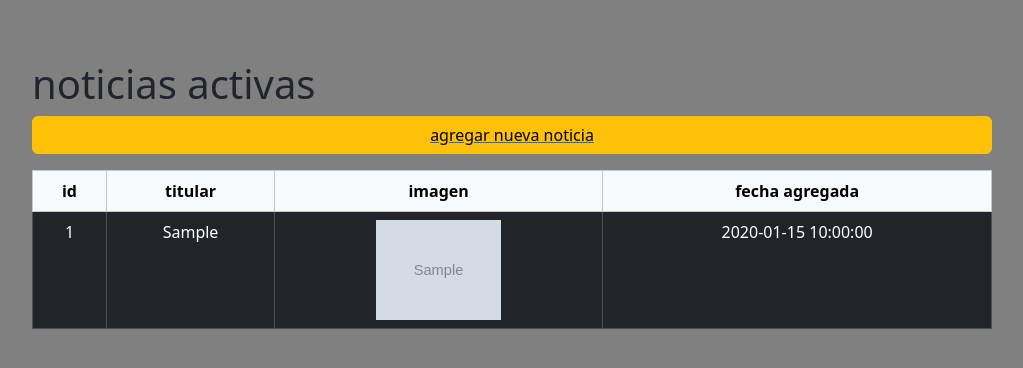
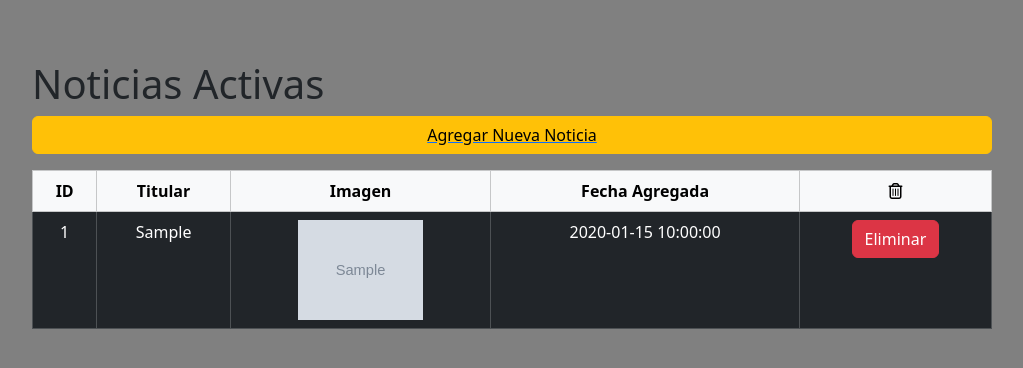
Before and after one commit to Jadenog/ferreteriaWEB, a PHP site: page /noticias.php in a window 1280 px wide. Shown: the part 141-509 px from the top of the page, without its empty margins (128-1151 px from the left). Run offline with PHP 8.4, Linux system fonts and the light colour scheme; tables that the repository leaves empty or names only in its code hold one stand-in row (values such as "Sample post"); grey boxes marked "Sample" are stand-in pictures; some libraries are stand-ins or nearby versions.

Commit message:
agregue al crud de noticias el boton de eliminar

```diff
--- a/noticias.php
+++ b/noticias.php
@@ -1,55 +1,60 @@
-<!-- link donde voy a tomar las noticias: https://www.fierros.com.co/es/noticias?tags=8&items_per_page=9-->
-
 <!DOCTYPE html>
 <html lang="en">
 <head>
     <meta charset="UTF-8">
     <meta name="viewport" content="width=device-width, initial-scale=1.0">
-    <title>inventario </title>
-    <link href="https://cdn.jsdelivr.net/npm/bootstrap@5.3.3/dist/css/bootstrap.min.css" rel="stylesheet" integrity="sha384-QWTKZyjpPEjISv5WaRU9OFeRpok6YctnYmDr5pNlyT2bRjXh0JMhjY6hW+ALEwIH" crossorigin="anonymous">
-    <link rel="stylesheet" href="style.css"></link>
-    </title>
+    <title>Inventario</title>
+    <link href="https://cdn.jsdelivr.net/npm/bootstrap@5.3.3/dist/css/bootstrap.min.css" rel="stylesheet">
+    <link rel="stylesheet" href="style.css">
+    <script src="https://kit.fontawesome.com/879e1cefd1.js" crossorigin="anonymous"></script>
 </head>
 <body>
-        <?php
-            include "barra-navegacion2.php"
-        ?>
+    <?php include "barra-navegacion2.php"; ?>
 
     <div id="margen-inventario" style="margin: 5% 10%">
-        <h1> noticias activas</h1>
+        <h1>Noticias Activas</h1>
         <div class="mb-3">
             <a href="gestionar-noticias.php">
                 <div class="d-grid gap-2">
-                        <button type="button" class="btn btn-warning">agregar nueva noticia</button>
+                    <button type="button" class="btn btn-warning">Agregar Nueva Noticia</button>
                 </div>
             </a>
         </div>
-        <!--tabla -->
-            <table class="table table-dark table-hover table table-bordered">
+
+        <!-- Tabla -->
+        <table class="table table-dark table-hover table-bordered">
             <thead class="table-light">
                 <tr align='center'>
-                        <th scope="col">id</th>
-                        <th scope="col">titular</th>
-                        <th scope="col">imagen</th>
-                        <th scope="col">fecha agregada</th>
+                    <th scope="col">ID</th>
+                    <th scope="col">Titular</th>
+                    <th scope="col">Imagen</th>
+                    <th scope="col">Fecha Agregada</th>
+                    <th scope="col"><i class="fa-regular fa-trash-can"></i></th>
                 </tr>
             </thead>
+            <tbody>
                 <?php
+                require('conexion.php');
+                $query = "SELECT * FROM noticas ORDER BY id";
+                $resultado = mysqli_query($conn, $query);
 
-                    require('conexion.php');
-                    $query="SELECT * FROM noticas ORDER BY id";
-                    $resultado=mysqli_query($conn,$query);
-
-                    while ($extraido= mysqli_fetch_array($resultado)) {
-
-                        echo"<tr align='center'>";
+                while ($extraido = mysqli_fetch_array($resultado)) {
+                    echo "<tr align='center'>";
                     echo "<td>".$extraido['id']."</td>";
                     echo "<td>".$extraido['titular']."</td>";
-                        echo "<td><img src=".$extraido['imagen']." width=125px height=100px></td>";
-                        echo "<td>".$extraido['fecha']."</td></tr>";
+                    echo "<td><img src='".$extraido['imagen']."' width='125px' height='100px'></td>";
+                    echo "<td>".$extraido['fecha']."</td>";
+                    echo "<td>
+                            <form action='eliminar.php' method='POST' onsubmit='return confirm(\"¿Seguro que quieres eliminar este registro?\");'>
+                                <input type='hidden' name='id' value='".$extraido['id']."'>
+                                <button type='submit' class='btn btn-danger'>Eliminar</button>
+                            </form>
+                          </td>";
+                    echo "</tr>";
                 }
                 ?>
-
+            </tbody>
+        </table>
     </div>
 </body>
 </html>
```
Also changed, not shown: eliminar.php (added, +26 -0 lines), index.php (line endings or trailing spaces). Lines whose indentation alone changed are shown as unchanged.
